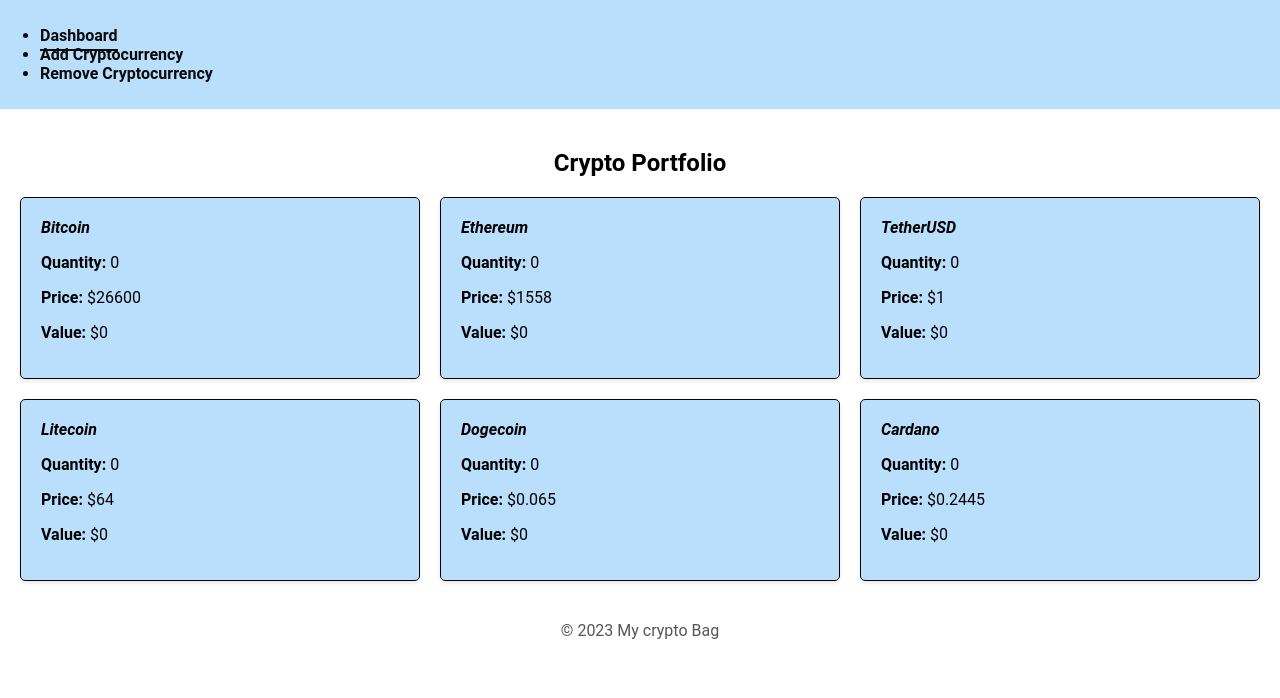
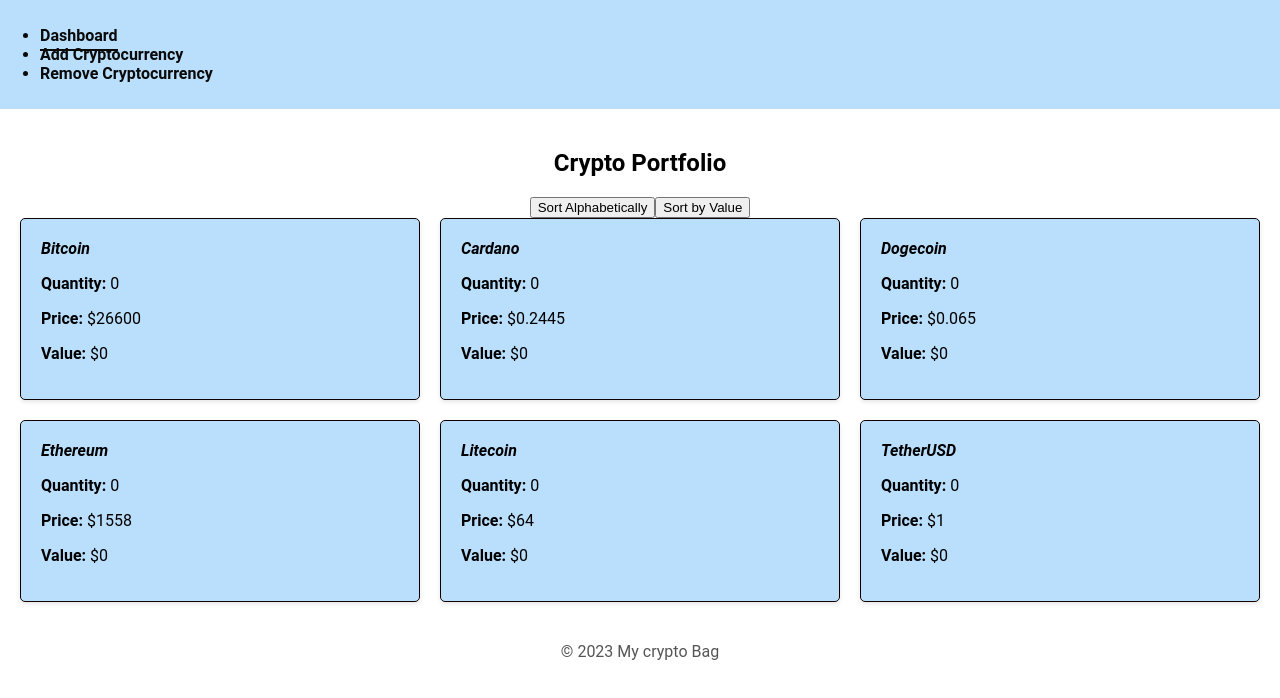
Before and after one commit to chino702/my-crypto-bag, a React (Create React App) app: page /dashboard in a window 1280 px wide. Shown: the top 698 px of the page. Built offline with nearby package versions, Linux system fonts and the light colour scheme; data requests are answered from the project's data file.

Commit message:
added a sort function for my dashboard to sort the cryptocurrencies

```diff
--- a/src/Components/Dashboard.js
+++ b/src/Components/Dashboard.js
@@ -4,6 +4,7 @@
 function Dashboard() {
   // Initialize portfolioData as an empty array
   const [portfolioData, setPortfolioData] = useState([]);
+  const [sortingOption, setSortingOption] = useState("alphabetical");
 
   // Fetch portfolio data from the backend once the component mounts
   useEffect(() => {
@@ -13,11 +14,30 @@
       .catch((error) => console.error("Error fetching data:", error));
   }, []); // Empty dependency array ensures the effect runs once on mount
 
+  // Function to sort the portfolio data
+  const sortData = (data) => {
+    if (sortingOption === "alphabetical") {
+      return data.slice().sort((a, b) => a.name.localeCompare(b.name));
+    } else if (sortingOption === "value") {
+      return data.slice().sort((a, b) => a.price * a.quantity - b.price * b.quantity);
+    }
+    return data;
+  };
+
+  // Function to handle sorting option change
+  const handleSortingOptionChange = (option) => {
+    setSortingOption(option);
+  };
+
   return (
     <div className="dashboard-container">
       <h2>Crypto Portfolio</h2>
+      <div className="sorting-options">
+        <button onClick={() => handleSortingOptionChange("alphabetical")}>Sort Alphabetically</button>
+        <button onClick={() => handleSortingOptionChange("value")}>Sort by Value</button>
+      </div>
       <div className="crypto-list-container">
-        {portfolioData.map((asset, index) => (
+        {sortData(portfolioData).map((asset, index) => (
           <div className="crypto-item" key={index}>
             <h3>{asset.name}</h3>
             <div className="crypto-item-details">
@@ -33,7 +53,7 @@
             </div>
           </div>
         ))}
-        </div>
+      </div>
     </div>
   );
 }
```
